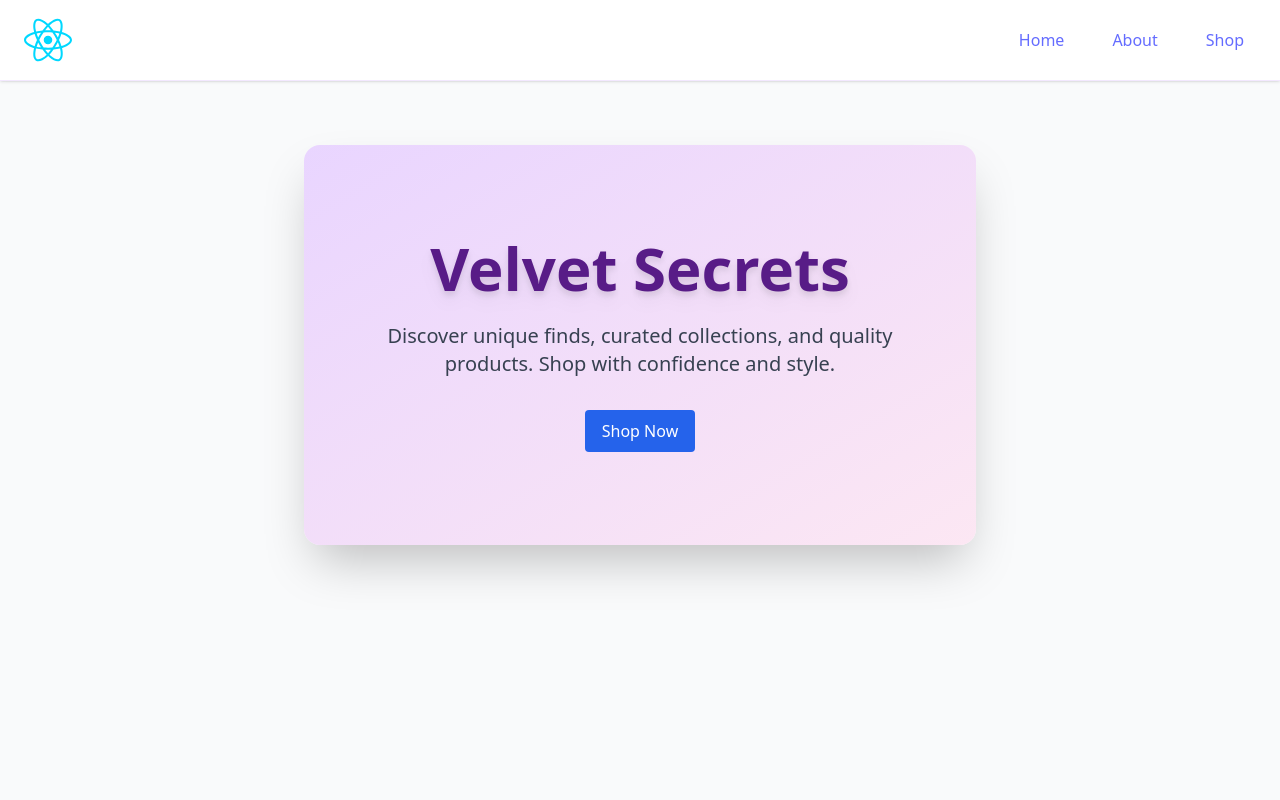
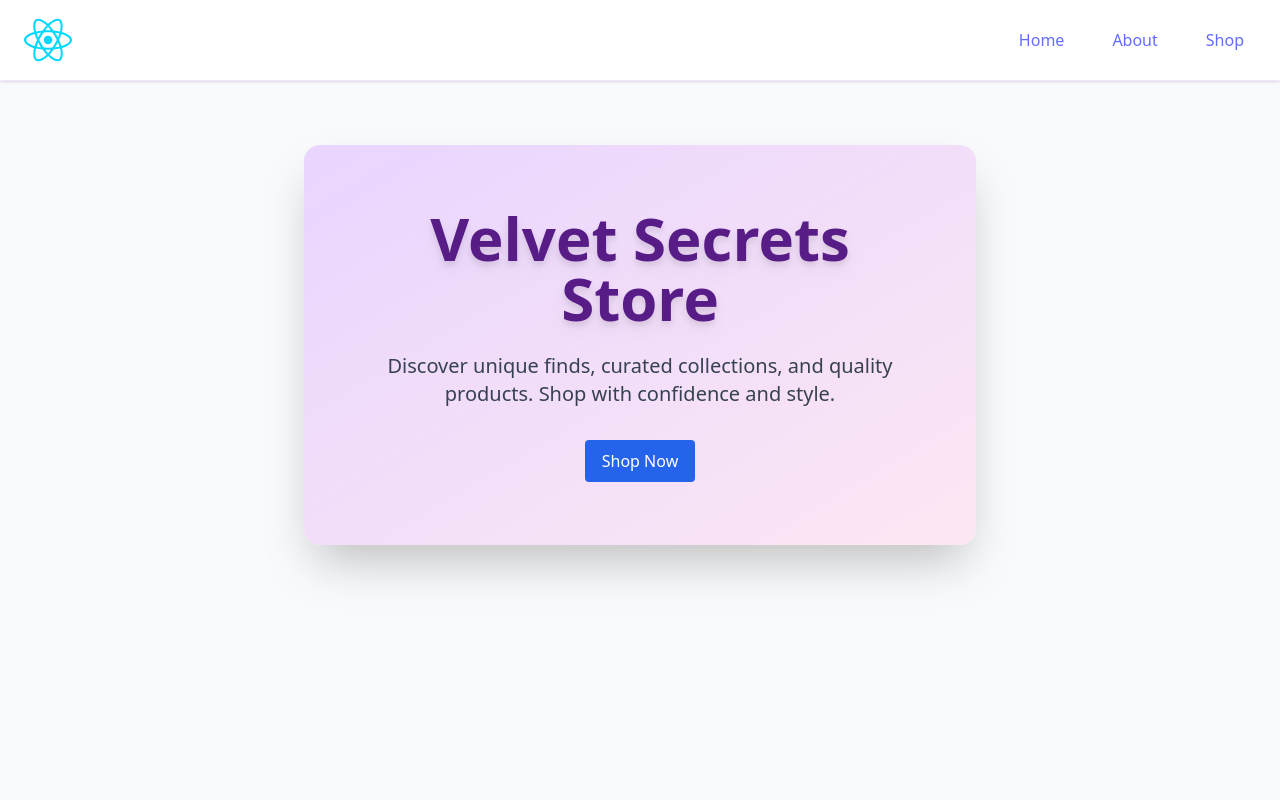
Before and after one commit to Den-web/Velvet.Secrets-online-shop, a React (Vite) app: page / in a window 1280 px wide. Shown: the top 800 px of the page. Built offline with nearby package versions, Linux system fonts and the light colour scheme.

Commit message:
test: change main page title for onboarding

```diff
--- a/src/components/pages/HomePage.tsx
+++ b/src/components/pages/HomePage.tsx
@@ -5,7 +5,7 @@ const HomePage: React.FC = () => (
   <section className="w-full flex flex-col items-center justify-center">
     <div className="w-full max-w-2xl mx-auto relative bg-gradient-to-br from-purple-200 to-pink-100 rounded-2xl shadow-2xl p-10 flex flex-col items-center justify-center min-h-[50vh] mb-12 mt-8">
       <h1 className="text-5xl md:text-6xl font-extrabold mb-6 text-purple-900 drop-shadow-lg text-center">
-        Velvet Secrets
+        Velvet Secrets Store
       </h1>
       <p className="text-lg md:text-xl text-gray-700 mb-8 max-w-xl text-center">
         Discover unique finds, curated collections, and quality products. Shop with confidence and
```
